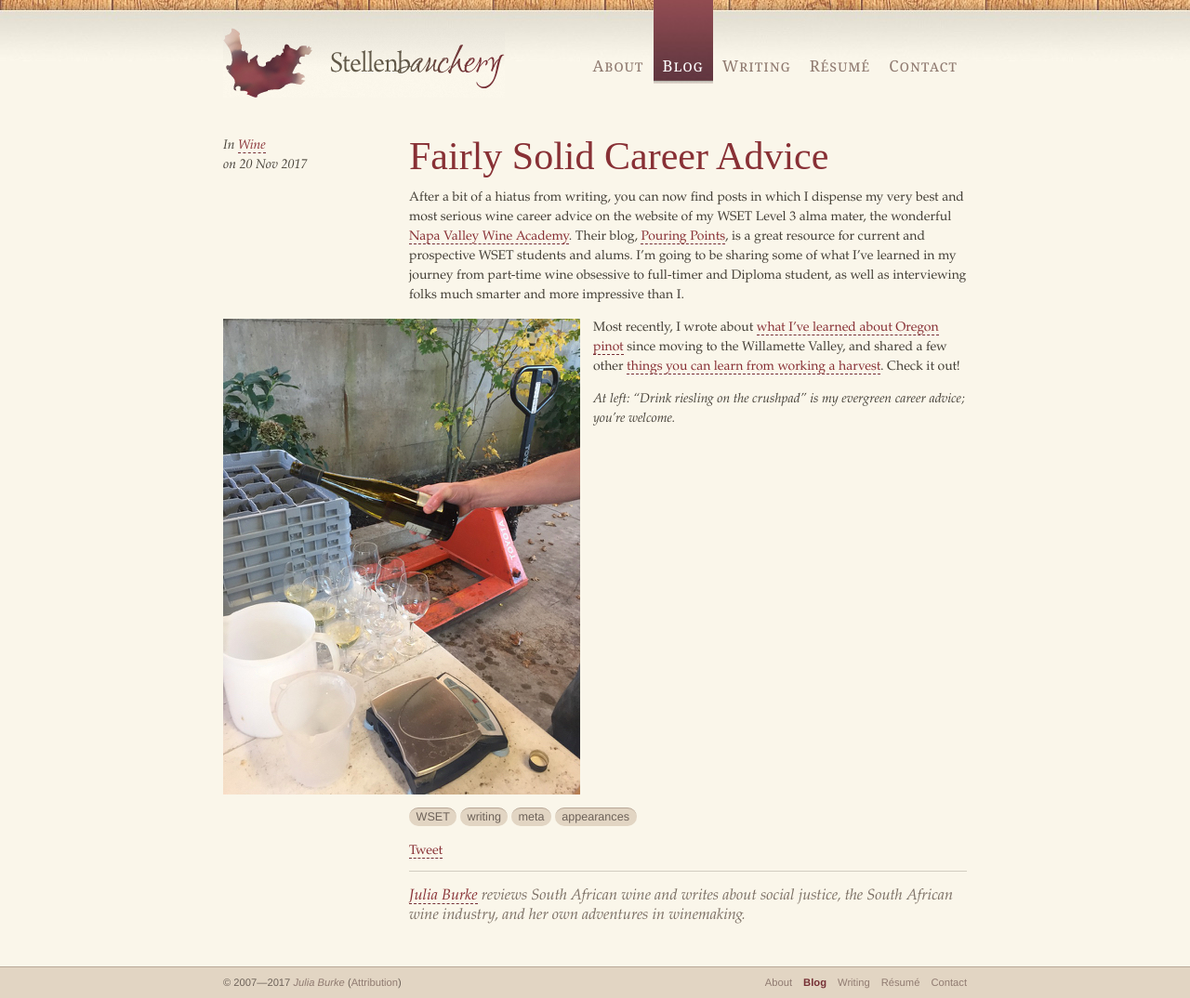
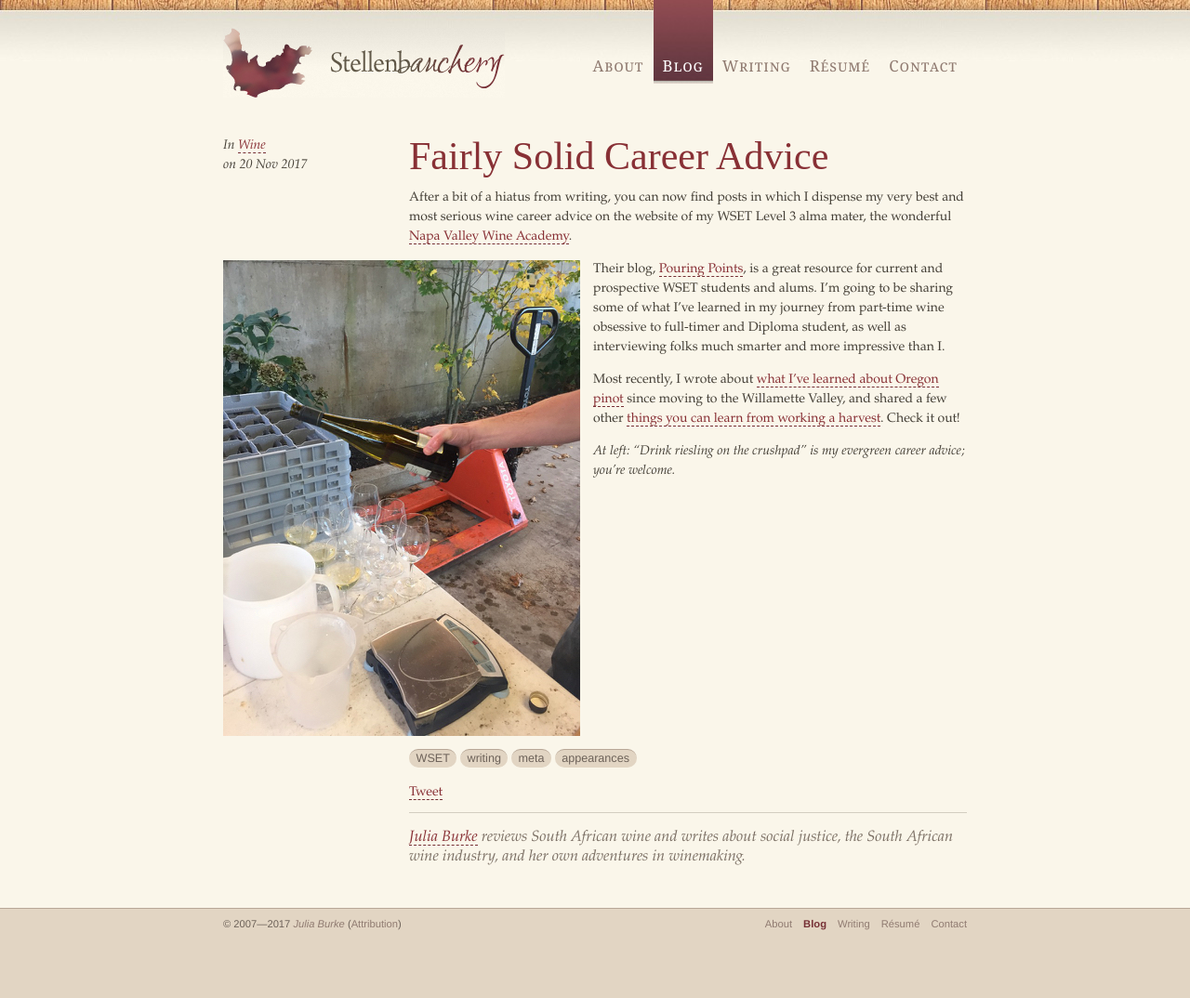
Before and after one commit to nywinewench/nywinewench.github.io, a Jekyll site: the page built from _posts/2017-11-20-career-advice.md, in a window 1280 px wide. Shown: the whole page at 93% size. Built offline with Jekyll 4.4.1, drawn with Linux system fonts in a browser that asks for light colours; some web fonts are replaced; comment, search, counter and statistics services are not loaded; after the commit the page ends 1011 px from its top, so only the background shows below that.

Commit message:
photo fix

```diff
--- a/_posts/2017-11-20-career-advice.md
+++ b/_posts/2017-11-20-career-advice.md
@@ -14,9 +14,11 @@ tags:
 tweet: "Find me on Pouring Points!"
 
 ---
-After a bit of a hiatus from writing, you can now find posts in which I dispense my very best and most serious wine career advice on the website of my WSET Level 3 alma mater, the wonderful	 [Napa Valley Wine Academy](https://napavalleywineacademy.com/). Their blog, [Pouring Points](https://napavalleywineacademy.com/blog/), is a great resource for current and prospective WSET students and alums. I'm going to be sharing some of what I've learned in my journey from part-time wine obsessive to full-timer and Diploma student, as well as interviewing folks much smarter and more impressive than I.
+After a bit of a hiatus from writing, you can now find posts in which I dispense my very best and most serious wine career advice on the website of my WSET Level 3 alma mater, the wonderful	 [Napa Valley Wine Academy](https://napavalleywineacademy.com/).
 
 ![Crushpad Riesling](/photos/crushpad.jpg "Crushpad Riesling")
+
+Their blog, [Pouring Points](https://napavalleywineacademy.com/blog/), is a great resource for current and prospective WSET students and alums. I'm going to be sharing some of what I've learned in my journey from part-time wine obsessive to full-timer and Diploma student, as well as interviewing folks much smarter and more impressive than I.
 
 Most recently, I wrote about [what I've learned about Oregon pinot](https://napavalleywineacademy.com/four-things-i-learned-about-pinot-noir/) since moving to the Willamette Valley, and shared a few other [things you can learn from working a harvest](https://napavalleywineacademy.com/lessons-learned-from-working-a-harvest/). Check it out!
 
```
